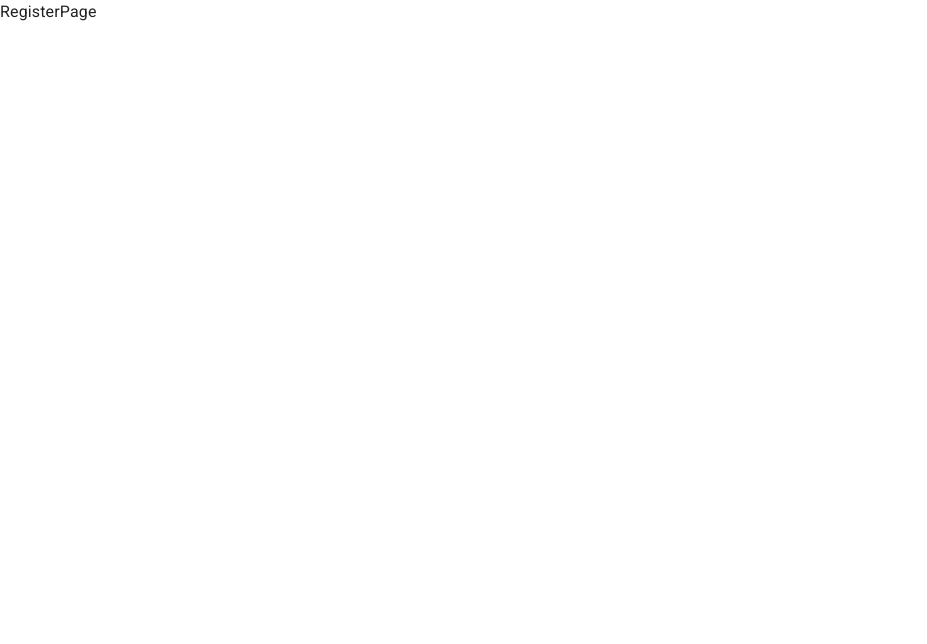
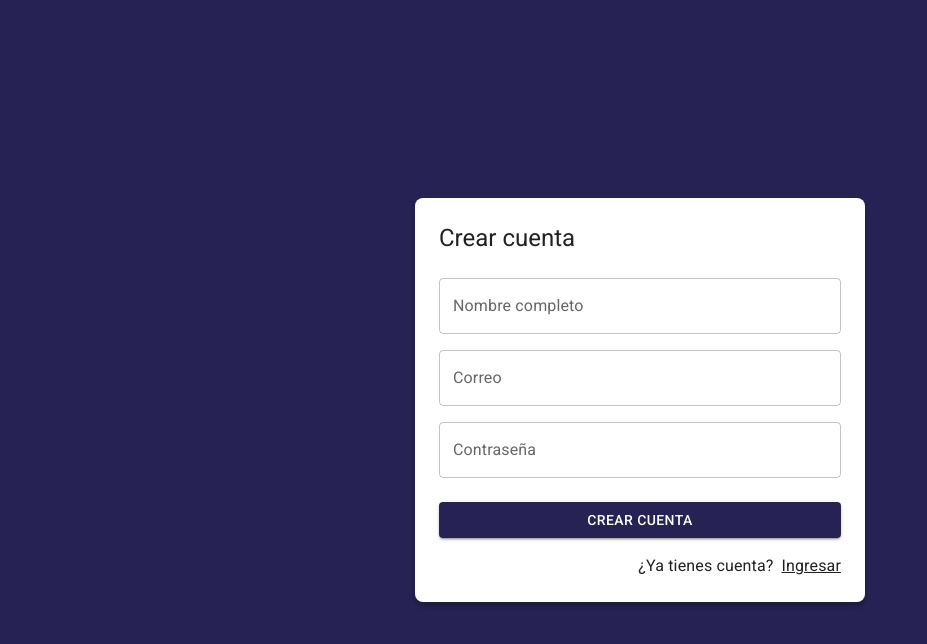
Before and after one commit to Rasec19/journalApp, a React (Vite) app: page /auth/register in a window 1280 px wide. Shown: the top 644 px of the page, without its empty margins (0-927 px from the left). Built offline with nearby package versions, Linux system fonts and the light colour scheme.

Commit message:
login and register

```diff
--- /dev/null
+++ b/src/auth/layout/AuthLayout.jsx
@@ -0,0 +1,33 @@
+import { Grid, Typography } from "@mui/material";
+
+export const AuthLayout = ({ children, title = '' }) => {
+  return (
+    <Grid
+      container
+      spacing={0}
+      direction="column"
+      alignItems="center"
+      justifyContent="center"
+      sx={{ minHeight: "100vh", backgroundColor: "primary.main", padding: 4 }}
+    >
+      <Grid
+        item
+        className="box-shadow"
+        xs={3}
+        sx={{
+            width: { sm: 450 },
+            backgroundColor: "white",
+            padding: 3,
+            borderRadius: 2
+        }}
+      >
+        <Typography variant="h5" sx={{ mb: 1 }}>
+          { title }
+        </Typography>
+
+        {children}
+
+      </Grid>
+    </Grid>
+  );
+};
--- a/src/auth/pages/LoginPage.jsx
+++ b/src/auth/pages/LoginPage.jsx
@@ -1,47 +1,52 @@
-import { Grid, TextField, Typography } from "@mui/material"
+import { Link as RouterLink } from "react-router-dom";
+import { Button, Grid, Link, TextField, Typography } from "@mui/material";
+import { Google } from "@mui/icons-material";
+import { AuthLayout } from "../layout/AuthLayout";
 
 export const LoginPage = () => {
   return (
-    <Grid
-      container
-      spacing={ 0 }
-      direction="column"
-      alignItems="center"
-      justifyContent="center"
-      sx={{ minHeight: '100vh', backgroundColor: 'primary.main', padding: 4 }}
-    >
-
-      <Grid item
-        className="box-shadow"
-        xs={ 3 }
-        sx={{ backgroundColor: 'white', padding: 3, borderRadius: 2 }}
-      >
-        <Typography variant="h5" sx={{ mb:1 }}>Login</Typography>
-
+    <AuthLayout title="Login">
       <form>
         <Grid container>
-            <Grid item xs={ 12 } sx={{ mt: 2 }}>
+          <Grid item xs={12} sx={{ mt: 2 }}>
             <TextField
-                label='Correo'
+              label="Correo"
               type="email"
               placeholder="Correo@google.com"
               fullWidth
             />
           </Grid>
 
-            <Grid item xs={ 12 } sx={{ mt: 2 }}>
+          <Grid item xs={12} sx={{ mt: 2 }}>
             <TextField
-                label='Contraseña'
+              label="Contraseña"
               type="password"
               placeholder="Contraseña"
               fullWidth
             />
           </Grid>
+
+          <Grid container spacing={2} sx={{ mb: 2, mt: 1 }}>
+            <Grid item xs={12} sm={6}>
+              <Button variant="contained" fullWidth>
+                Login
+              </Button>
+            </Grid>
+            <Grid item xs={12} sm={6}>
+              <Button variant="contained" fullWidth>
+                <Google />
+                <Typography sx={{ ml: 1 }}>Google</Typography>
+              </Button>
+            </Grid>
           </Grid>
 
+          <Grid container direction="row" justifyContent="end">
+            <Link component={RouterLink} color="inherit" to="/auth/register">
+              Crear una cuenta
+            </Link>
+          </Grid>
+        </Grid>
       </form>
-      </Grid>
-
-    </Grid>
-  )
-}
+    </AuthLayout>
+  );
+};
--- a/src/auth/pages/RegisterPage.jsx
+++ b/src/auth/pages/RegisterPage.jsx
@@ -1,6 +1,56 @@
+import { AuthLayout } from "../layout/AuthLayout"
+import { Link as RouterLink } from "react-router-dom";
+import { Button, Grid, Link, TextField, Typography } from "@mui/material";
+import { Google } from "@mui/icons-material";
 
 export const RegisterPage = () => {
   return (
-    <div>RegisterPage</div>
+    <AuthLayout title="Crear cuenta">
+      <form>
+        <Grid container>
+          <Grid item xs={12} sx={{ mt: 2 }}>
+            <TextField
+              label="Nombre completo"
+              type="text"
+              placeholder="Jhon Doe"
+              fullWidth
+            />
+          </Grid>
+
+          <Grid item xs={12} sx={{ mt: 2 }}>
+            <TextField
+              label="Correo"
+              type="email"
+              placeholder="Correo@google.com"
+              fullWidth
+            />
+          </Grid>
+
+          <Grid item xs={12} sx={{ mt: 2 }}>
+            <TextField
+              label="Contraseña"
+              type="password"
+              placeholder="Contraseña"
+              fullWidth
+            />
+          </Grid>
+
+          <Grid container spacing={2} sx={{ mb: 2, mt: 1 }}>
+            <Grid item xs={12}>
+              <Button variant="contained" fullWidth>
+                Crear cuenta
+              </Button>
+            </Grid>
+          </Grid>
+
+          <Grid container direction="row" justifyContent="end">
+            <Typography sx={{ mr: 1 }}>¿Ya tienes cuenta?</Typography>
+            <Link component={RouterLink} color="inherit" to="/auth/login">
+              Ingresar
+            </Link>
+          </Grid>
+        </Grid>
+      </form>
+    </AuthLayout>
   )
 }
```
Lines whose indentation alone changed are shown as unchanged.
